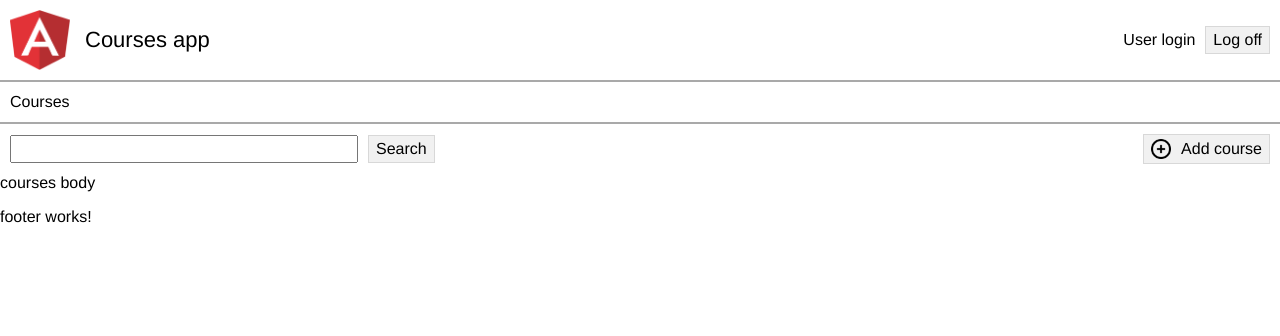
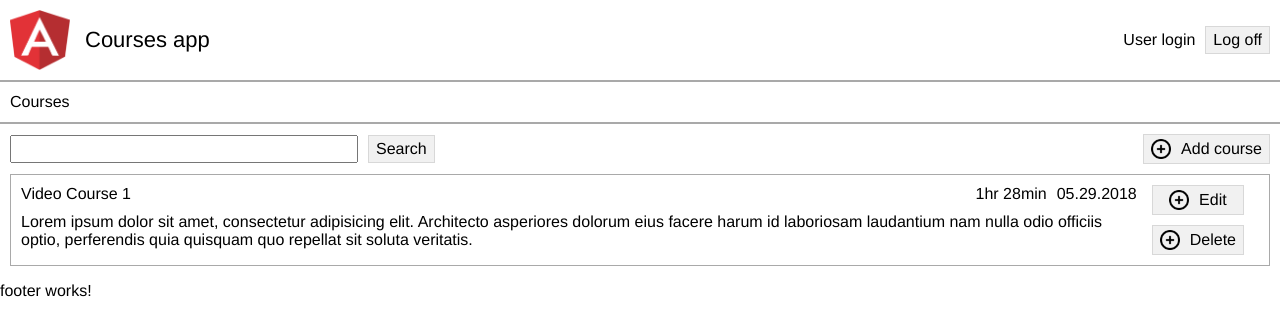
Before and after one commit to kotayk/ang-ment, an Angular app: page / in a window 1280 px wide. Shown: the top 336 px of the page. Built offline with nearby package versions, Linux system fonts and the light colour scheme.

Commit message:
course item component

```diff
--- a/src/app/common/button/button.component.html
+++ b/src/app/common/button/button.component.html
@@ -1,4 +1,4 @@
-<div class="button" (click)="onButtonClick()">
+<div class="button" [ngClass]="{'button_flex-block': flexBlock}" (click)="onButtonClick()">
   <img *ngIf="icon" [src]="icon" class="button__icon">
   <div class="button__title">{{title}}</div>
 </div>
--- a/src/app/common/button/button.component.scss
+++ b/src/app/common/button/button.component.scss
@@ -9,6 +9,9 @@ $buttonColor: #f1f1f1;
   border: 1px solid darken($buttonColor, 10%);
   cursor: pointer;
   user-select: none;
+  &_flex-block {
+    display: flex;
+  }
   &:hover {
     background: darken($buttonColor, 10%);
   }
--- a/src/app/common/button/button.component.ts
+++ b/src/app/common/button/button.component.ts
@@ -8,11 +8,13 @@ import {Component, Input, Output, OnInit, EventEmitter} from '@angular/core';
 export class ButtonComponent implements OnInit {
   @Input() title: string;
   @Input() icon?: string;
+  @Input() flexBlock?: boolean;
   @Output() buttonClick?: EventEmitter<MouseEvent> = new EventEmitter();
 
   onButtonClick(event: MouseEvent) {
     this.buttonClick.emit(event);
   }
+
   constructor() { }
 
   ngOnInit() {
--- /dev/null
+++ b/src/app/pages/courses-list/course-items/course-items.component.html
@@ -0,0 +1,32 @@
+<div class="course-items">
+  <div class="course-item">
+    <div class="course-item__container">
+      <div class="course-item__info">
+        <div class="course-item__info-inner">
+          <div class="course-item__info-block">
+            Video Course 1
+          </div>
+        </div>
+        <div class="course-item__info-inner">
+          <div class="course-item__info-block">
+            1hr 28min
+          </div>
+          <div class="course-item__info-block">
+            05.29.2018
+          </div>
+        </div>
+      </div>
+      <div class="courses-item__description">
+        Lorem ipsum dolor sit amet, consectetur adipisicing elit. Architecto asperiores dolorum eius facere harum id laboriosam laudantium nam nulla odio officiis optio, perferendis quia quisquam quo repellat sit soluta veritatis.
+      </div>
+    </div>
+    <div class="course-item__controls">
+      <div class="course-item__button">
+        <app-button flexBlock="true" title="Edit" icon="assets/img/add.png"></app-button>
+      </div>
+      <div class="course-item__button">
+        <app-button flexBlock="true" title="Delete" icon="assets/img/add.png"></app-button>
+      </div>
+    </div>
+  </div>
+</div>
--- /dev/null
+++ b/src/app/pages/courses-list/course-items/course-items.component.scss
@@ -0,0 +1,40 @@
+.course-items {
+  padding: 0 10px;
+}
+.course-item {
+  display: flex;
+  flex-direction: row;
+  align-content: center;
+  border: 1px solid #a9a9a9;
+  padding: 10px;
+  &__info {
+    display: flex;
+    justify-content: space-between;
+    margin-bottom: 10px;
+  }
+
+  &__info-inner {
+    display: flex;
+  }
+
+  &__info-block {
+    font-size: 16px;
+    margin-right: 10px;
+    &:last-child {
+      margin-right: 0;
+    }
+  }
+
+  &__controls {
+    padding: 0 15px;
+    display: flex;
+    flex-direction: column;
+    justify-content: center;
+  }
+  &__button {
+    margin-bottom: 10px;
+    &:last-child {
+      margin-bottom: 0;
+    }
+  }
+}
--- /dev/null
+++ b/src/app/pages/courses-list/course-items/course-items.component.ts
@@ -0,0 +1,15 @@
+import { Component, OnInit } from '@angular/core';
+
+@Component({
+  selector: 'app-course-items',
+  templateUrl: './course-items.component.html',
+  styleUrls: ['./course-items.component.scss']
+})
+export class CourseItemsComponent implements OnInit {
+
+  constructor() { }
+
+  ngOnInit() {
+  }
+
+}
--- a/src/app/pages/courses-list/courses-list.component.html
+++ b/src/app/pages/courses-list/courses-list.component.html
@@ -1,5 +1,5 @@
 <app-header></app-header>
 <app-breadcrumbs [path]="breadcrumbsPath"></app-breadcrumbs>
 <app-course-search></app-course-search>
-courses body
+<app-course-items></app-course-items>
 <app-footer></app-footer>
--- a/src/app/pages/courses-list/courses-list.module.ts
+++ b/src/app/pages/courses-list/courses-list.module.ts
@@ -4,9 +4,10 @@ import {CoursesListComponent} from './courses-list.component';
 import {CommonModule} from '../../common/common.module';
 import {CourseSearchComponent} from './course-search/course-search.component';
 import { FormsModule } from '@angular/forms';
+import { CourseItemsComponent } from './course-items/course-items.component';
 
 @NgModule({
-  declarations: [CoursesListComponent, CourseSearchComponent],
+  declarations: [CoursesListComponent, CourseSearchComponent, CourseItemsComponent],
   imports: [
     ngCommon,
     CommonModule,
```
Also changed, not shown: 1 other file (tests, documents, lock files or other folders).
